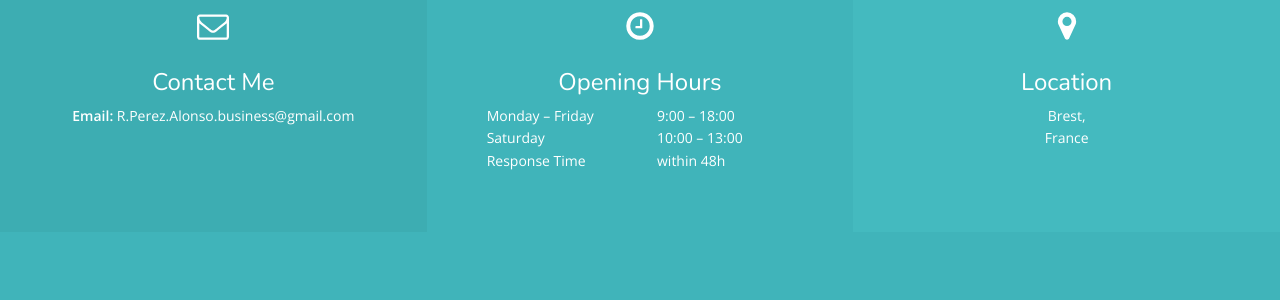
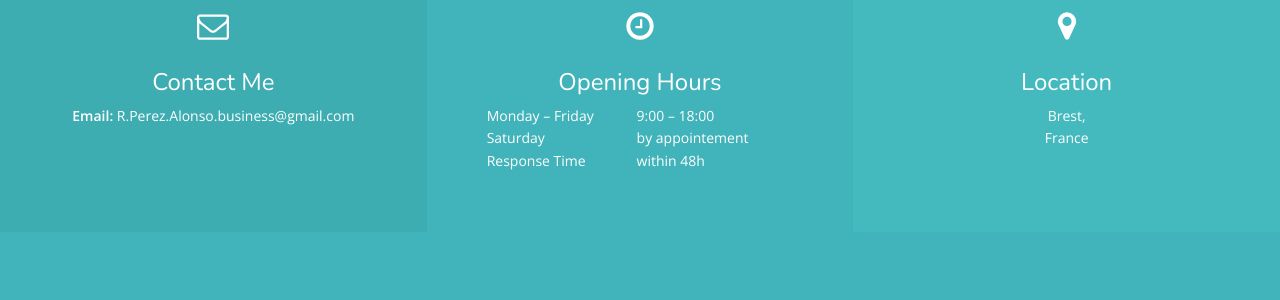
Before and after one commit to Ramon-Perez-Alonso/Ramon-Perez-Alonso.github.io, a Jekyll site: the page built from index.html, in a window 1280 px wide and 900 px high, scrolled down 1795 px. Shown: the part 509-809 px from the top of the window. Built offline with Jekyll 4.4.1, drawn with Linux system fonts in a browser that asks for light colours; nearby versions of some CDN libraries.

Commit message:
Update _config.yml

```diff
--- a/_config.yml
+++ b/_config.yml
@@ -26,7 +26,7 @@ contact:
 
 # Opening hours
 monday_friday: 9:00 – 18:00
-saturday: 10:00 – 13:00
+saturday: by appointement
 response_time: within 48h
 # Testimonials
 testimonials:
```
